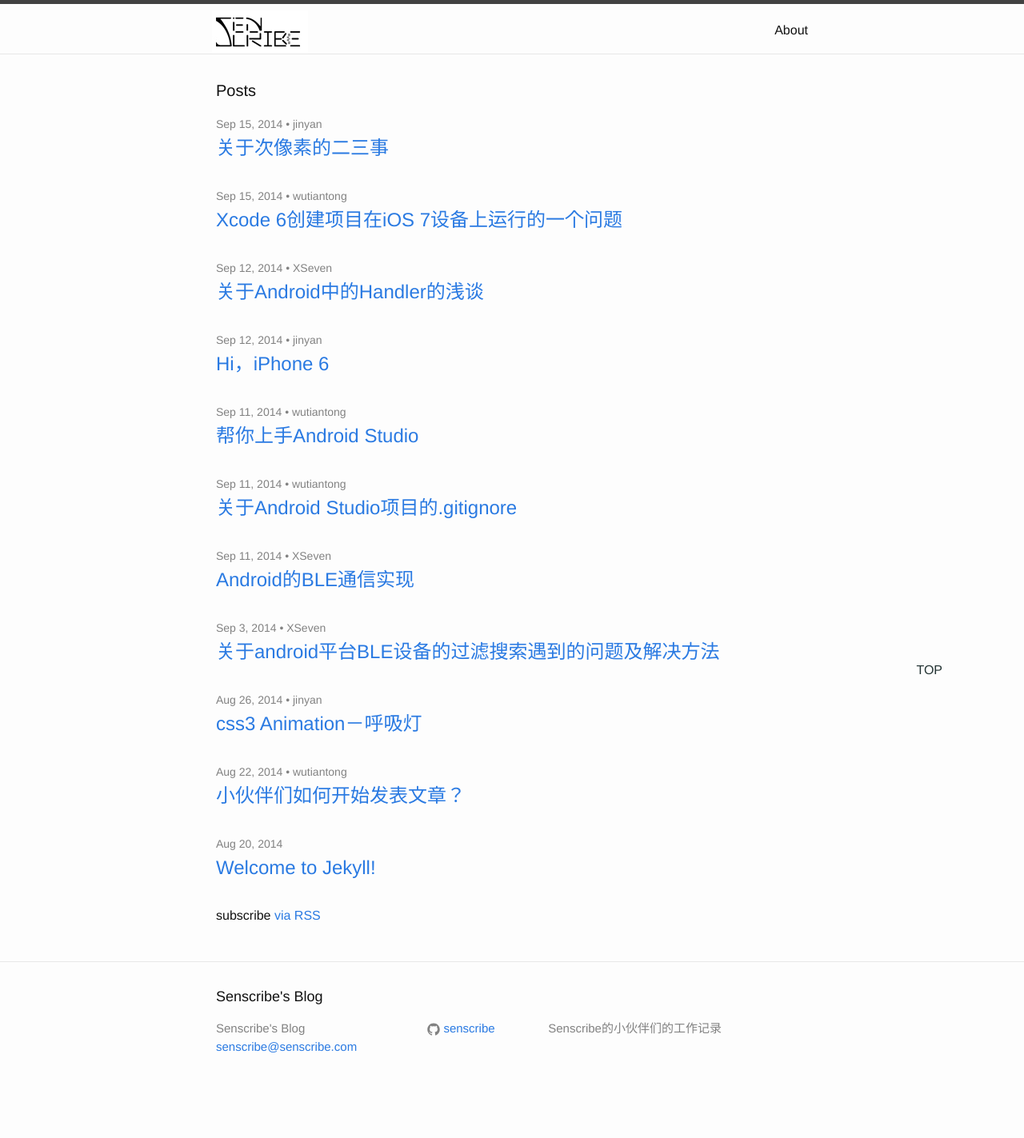
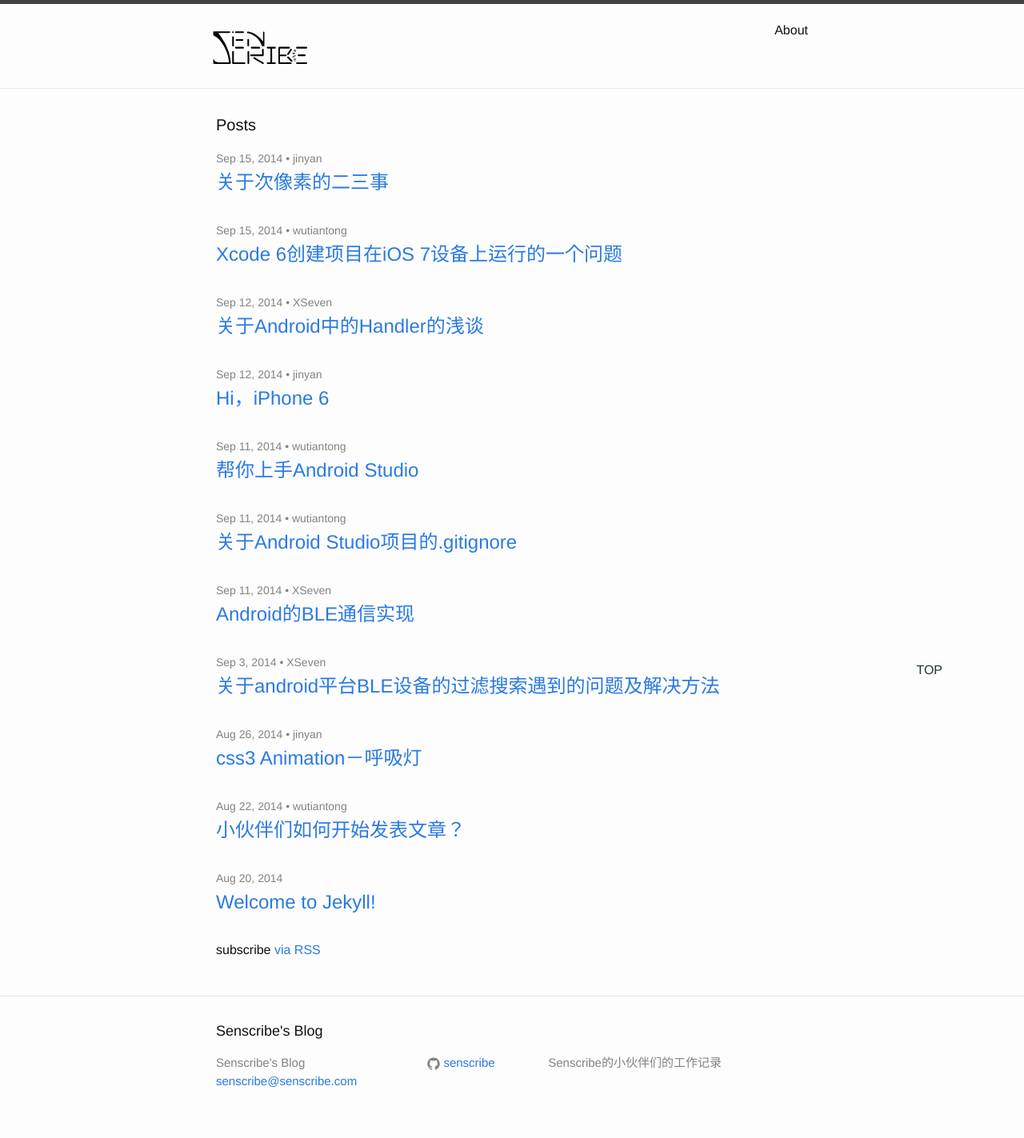
Before and after one commit to pengfeicheng/blog-1, a Jekyll site: the page built from index.html, in a window 1280 px wide. Shown: the whole page at 80% size. Built offline with Jekyll 4.4.1, drawn with Linux system fonts in a browser that asks for light colours; before the commit the page ends 1380 px from its top, so only the background shows below that.

Commit message:
使用svg

```diff
--- a/_includes/header.html
+++ b/_includes/header.html
@@ -2,7 +2,7 @@
 
   <div class="wrapper">
 
-    <div class="site-title"><a href="{{ site.baseurl }}/"><img src="{{ site.baseurl }}/img/logo.jpg"></img></a></div>
+    <div class="site-title"><a href="{{ site.baseurl }}/"><img src="{{ site.baseurl }}/img/senscribe.svg" width="120" height="100"></img></a></div>
 
     <nav class="site-nav">
       <a href="#" class="menu-icon">
```
Also changed, not shown: img/senscribe.svg (added).
